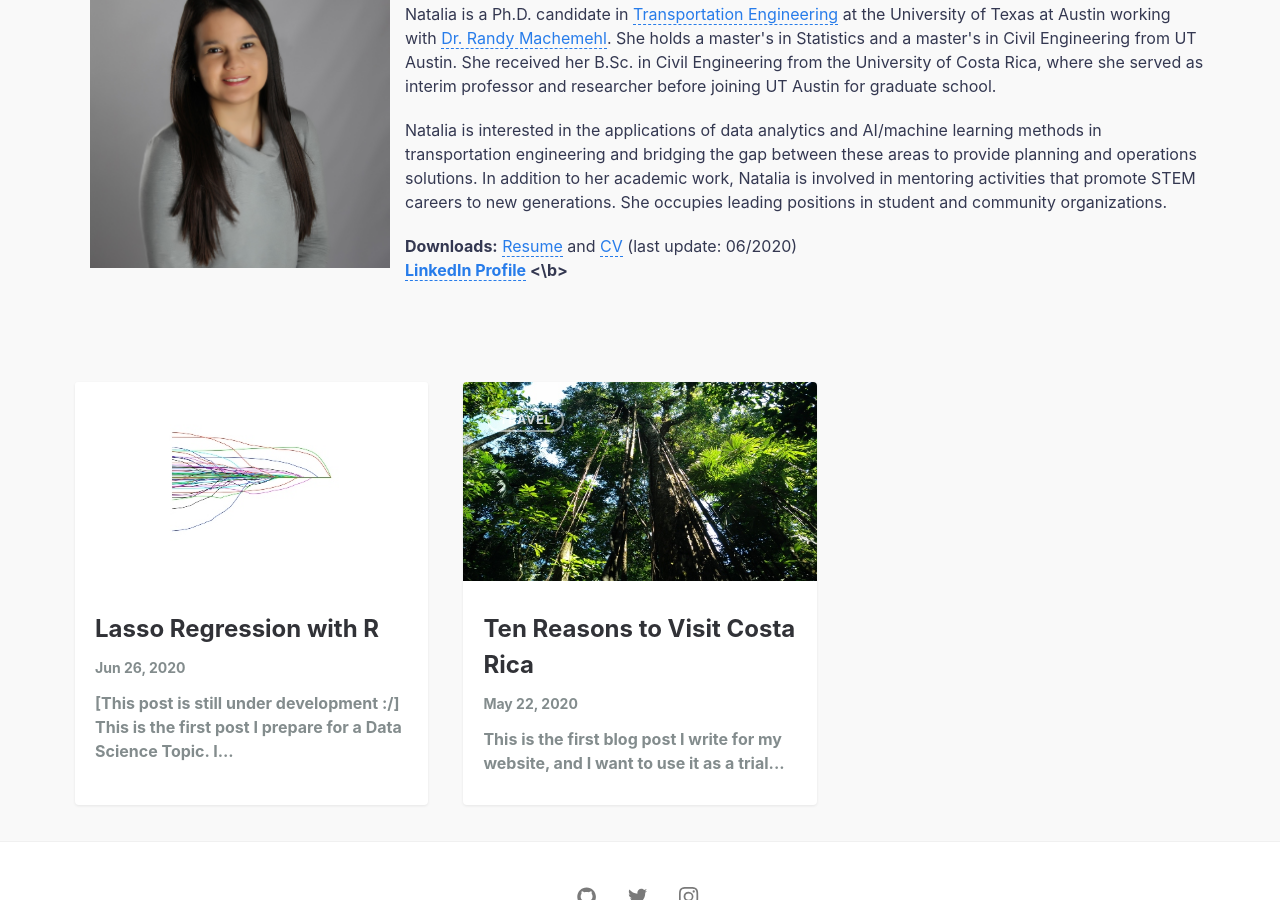
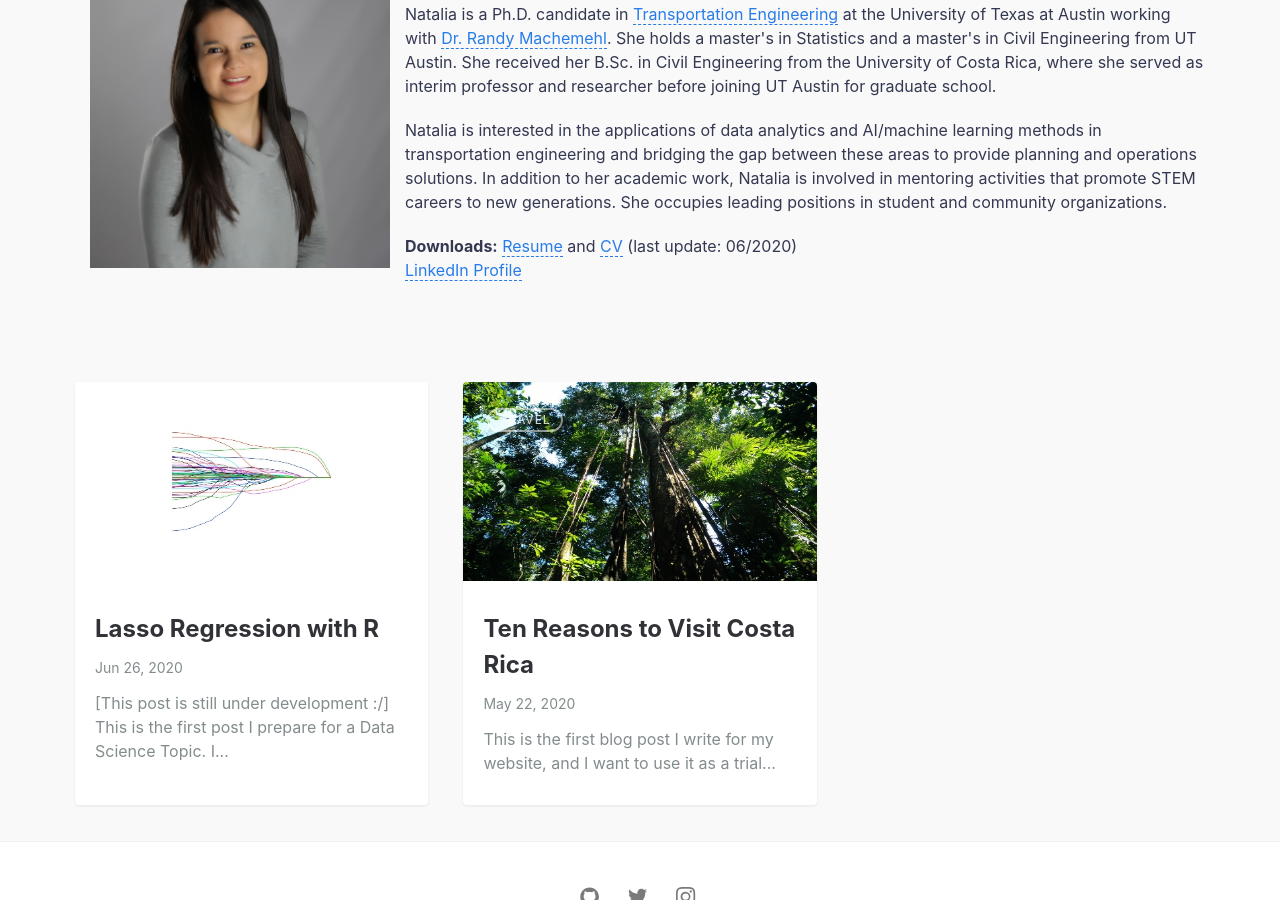
Before and after one commit to nzunigag/nzunigag.github.io, a Jekyll site: the page built from index.md, in a window 1280 px wide and 900 px high, scrolled down 730 px. Built offline with Jekyll 4.4.1, drawn with Linux system fonts in a browser that asks for light colours.

```diff
--- a/_layouts/default.html
+++ b/_layouts/default.html
@@ -57,7 +57,7 @@ layout: compress
           She occupies leading positions in student and community organizations.
             </p>
             <b>Downloads:</b> <a href="https://nzunigag.github.io/downloads/NataliaZuniga_Resume.pdf">Resume</a> and <a href="https://nzunigag.github.io/downloads/NataliaZuniga_CV.pdf">CV</a> (last update: 06/2020) <br>
-            <b> <a href="www.linkedin.com/in/nzunigag">LinkedIn Profile</a> <\b>
+            <a href="www.linkedin.com/in/nzunigag">LinkedIn Profile</a>
 
             </p>
             </justify>
```
